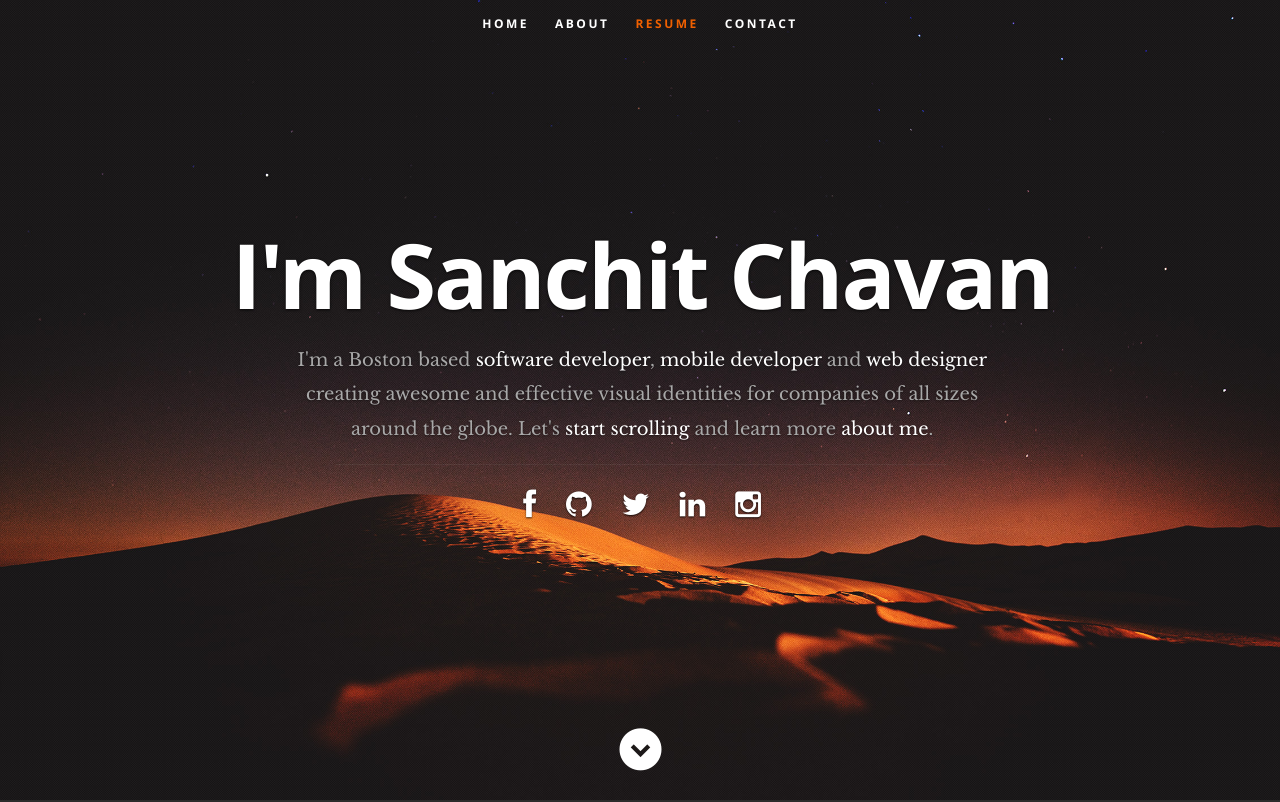
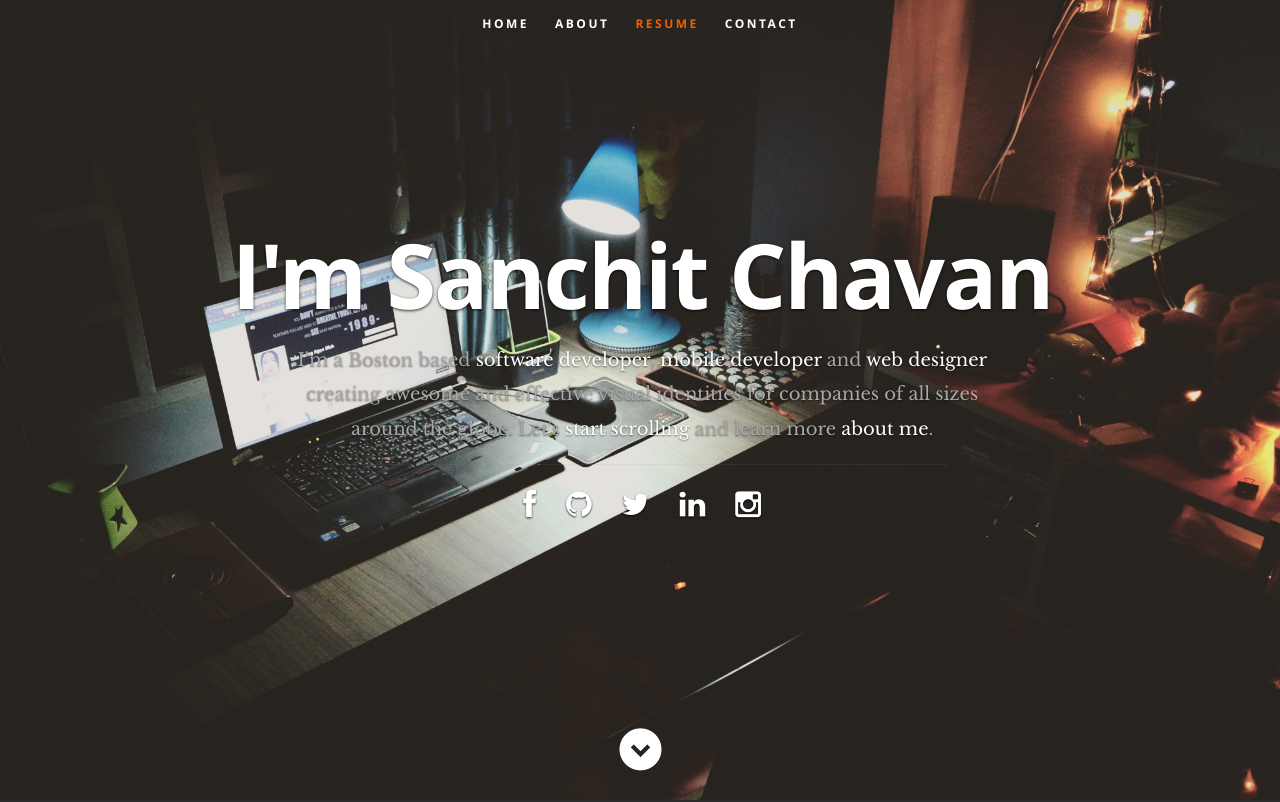
Before and after one commit to SanchitChavan007/React-Portfolio, a React (Create React App) app: page / in a window 1280 px wide. Shown: the top 802 px of the page. Built offline with nearby package versions, Linux system fonts and the light colour scheme.

Commit message:
Changing Background

```diff
--- a/public/css/layout.css
+++ b/public/css/layout.css
@@ -33,7 +33,7 @@
    height: 800px;
    min-height: 500px;
    width: 100%;
-   background: #161415 url(../images/header-background.jpg) no-repeat top center;
+   background: #161415 url(../images/desk.jpg) no-repeat top center;
    background-size: cover !important;
 	-webkit-background-size: cover !important;
    text-align: center;
--- a/src/components/header/header.js
+++ b/src/components/header/header.js
@@ -1,6 +1,7 @@
 import React, { Component } from 'react';
 export default class Header extends Component {
   render() {
+    let resumeData = this.props.resumeData;
     return (
       <React.Fragment>
       {/*generated code*/}
```
Also changed, not shown: public/images/desk.jpg (added).
